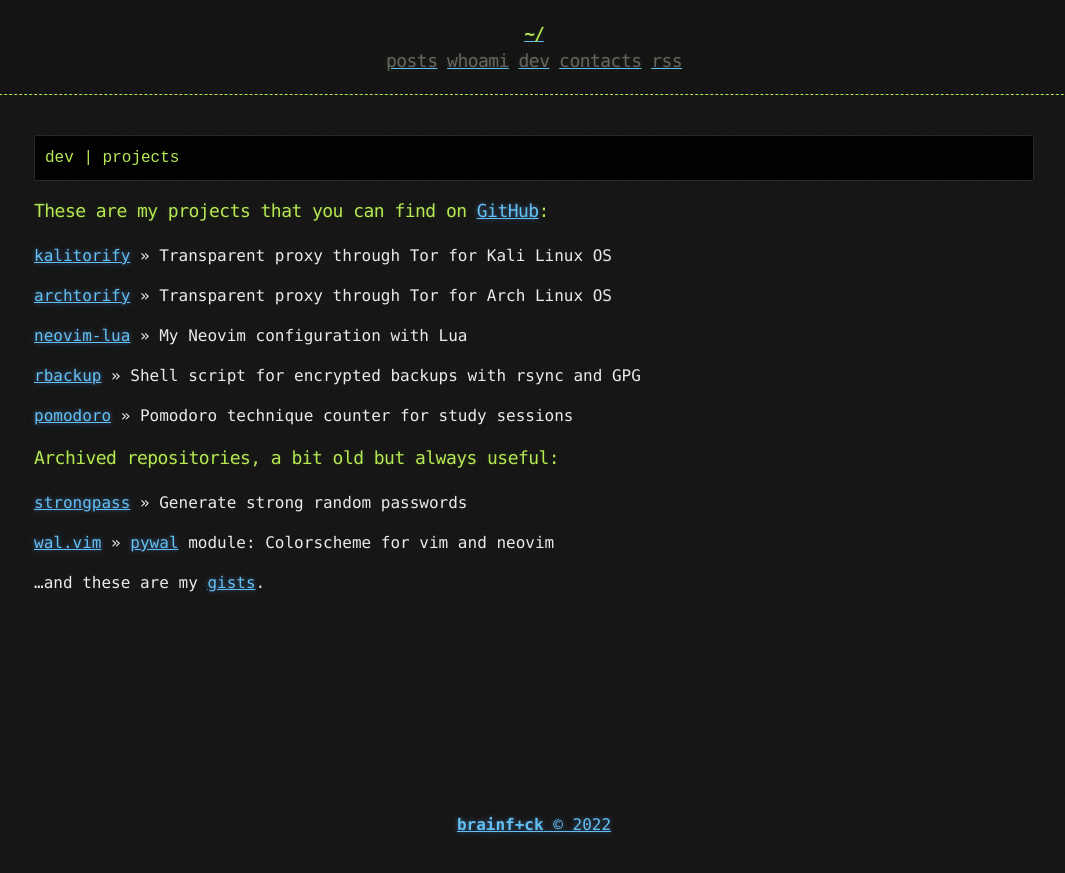
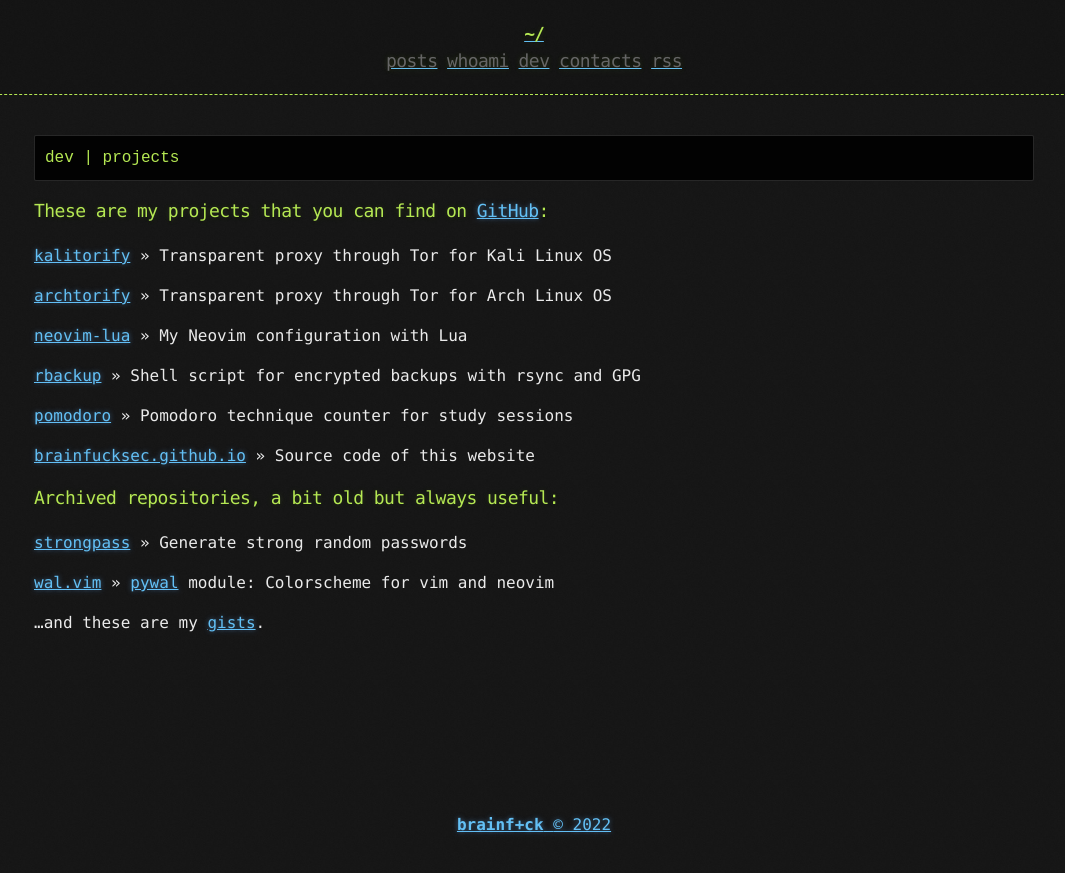
Before and after one commit to brainfucksec/brainfucksec.github.io, a Jekyll site: the page built from dev.md, in a window 1280 px wide. Shown: the top 873 px of the page, without its empty margins (106-1171 px from the left). Built offline with Jekyll 4.4.1, drawn with Linux system fonts in a browser that asks for light colours.

Commit message:
Update `dev` section

```diff
--- a/dev.md
+++ b/dev.md
@@ -19,6 +19,8 @@
 
 [pomodoro](https://github.com/brainfucksec/pomodoro) >> Pomodoro technique counter for study sessions
 
+[brainfucksec.github.io](https://github.com/brainfucksec/brainfucksec.github.io) >>  Source code of this website
+
 ### Archived repositories, a bit old but always useful:
 
 [strongpass](https://github.com/brainfucksec/strongpass) >> Generate strong random passwords
```
